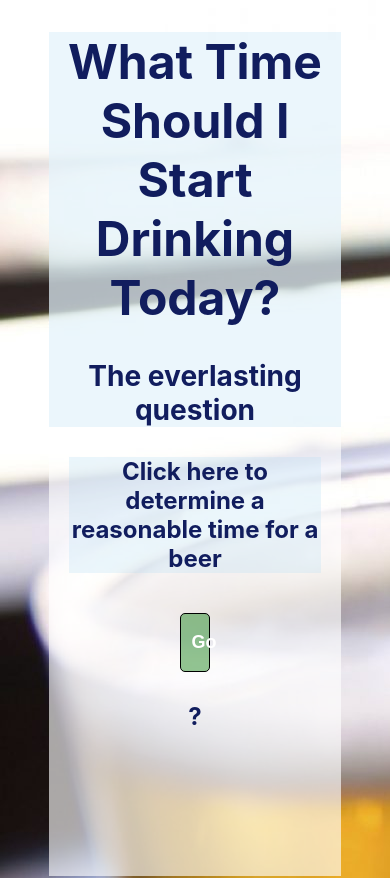
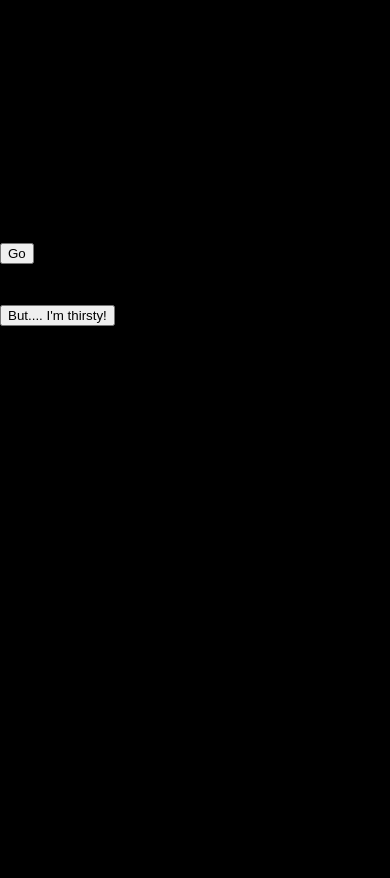
Before and after one commit to petewk/Beer-Clock, a React (Create React App) app: page / in a window 390 px wide. Shown: the top 878 px of the page. After the commit the page ends 844 px from the top, so only its background shows below. Built offline with nearby package versions, Linux system fonts and the light colour scheme.

Commit message:
Small screen CSS
adding css fixes to work on small media screen

```diff
--- a/src/App.css
+++ b/src/App.css
@@ -1,3 +1,11 @@
+@media (max-width: 999px) {
+body {
+  background-color: black;
+}
+}
+
+
+@media (min-width: 1000px) {
 body {
   background-image: url("./Media/beersBG.jpg");
   text-align: center;
@@ -13,6 +21,8 @@ body {
   top: 0;
   text-align: center;
   color: #111d5e;
+  border-radius: 10px 10px;
+  border: 1px solid white;
 }
 
 
@@ -24,7 +34,7 @@ body {
 }
 
 #header {
-  background-color: #abd9f33d;
+  background-color: #abd9f382;
   font-size: x-large;
 }
 
@@ -37,8 +47,23 @@ button {
 }
 
 .clockSection {
-  background-color: #abd9f33d;
+  background-color: #abd9f382;
   margin: 30px 20px;
+}
+
+.clock {
+  background-color: black;
+    border-radius: 5px 5px;
+    display: inline-block;
+    padding: 3px;
+    margin: 6px;
+}
+
+.clockFace {
+  background-color: white;
+    margin: 5px;
+    font-size: 2.5rem;
+    padding: 1px 5px;
 }
 
 #beerButton {
@@ -47,7 +72,7 @@ button {
   width: 10%;
   margin: 10px 20px;
   height: 7%;
-  font-size: large;
+  font-size: 2rem;
   font-weight: bold;
   color: white;
 }
@@ -78,3 +103,4 @@ button {
   opacity: 0;
   display: hidden;
 }
+}
--- a/src/components/randomclock.js
+++ b/src/components/randomclock.js
@@ -48,11 +48,11 @@ beermeNow(){
         <h2 id="clockLabel" className="clockSection">Click here to determine a reasonable time for a beer</h2>
         <button id="beerButton" onClick={() => this.randomTime()}>Go</button>
         <br/>
-        <section id="originalBeerTime">{this.state.beerTime === "?" ? <h2>?</h2> : <h2 className="clockSection">You can have your next beer at: <br/> {this.state.beerTime}</h2>}</section>
+        <section id="originalBeerTime">{this.state.beerTime === "?" ? <h2></h2> : <h2 className="clockSection">You can have your next beer at: <br/> <div className="clock"><p className="clockFace">{this.state.beerTime}</p></div></h2>}</section>
         <br/>
         <button id="thirstyButton" className="hidden" onClick={() => this.beermeNow()}>But.... I'm thirsty!</button><br/>
         <h1 id="thirstyTime" className="hidden clockSection">Understandable. In that case: <br/>
-            <div id="partyTime" className="hidden">{this.state.beerTime}</div>
+            <div id="partyTime" className="hidden clock"><p className="clockFace">{this.state.beerTime}</p></div>
         </h1>
       </>
     )
```
Also changed, not shown: 1 other file (tests, documents, lock files or other folders).
